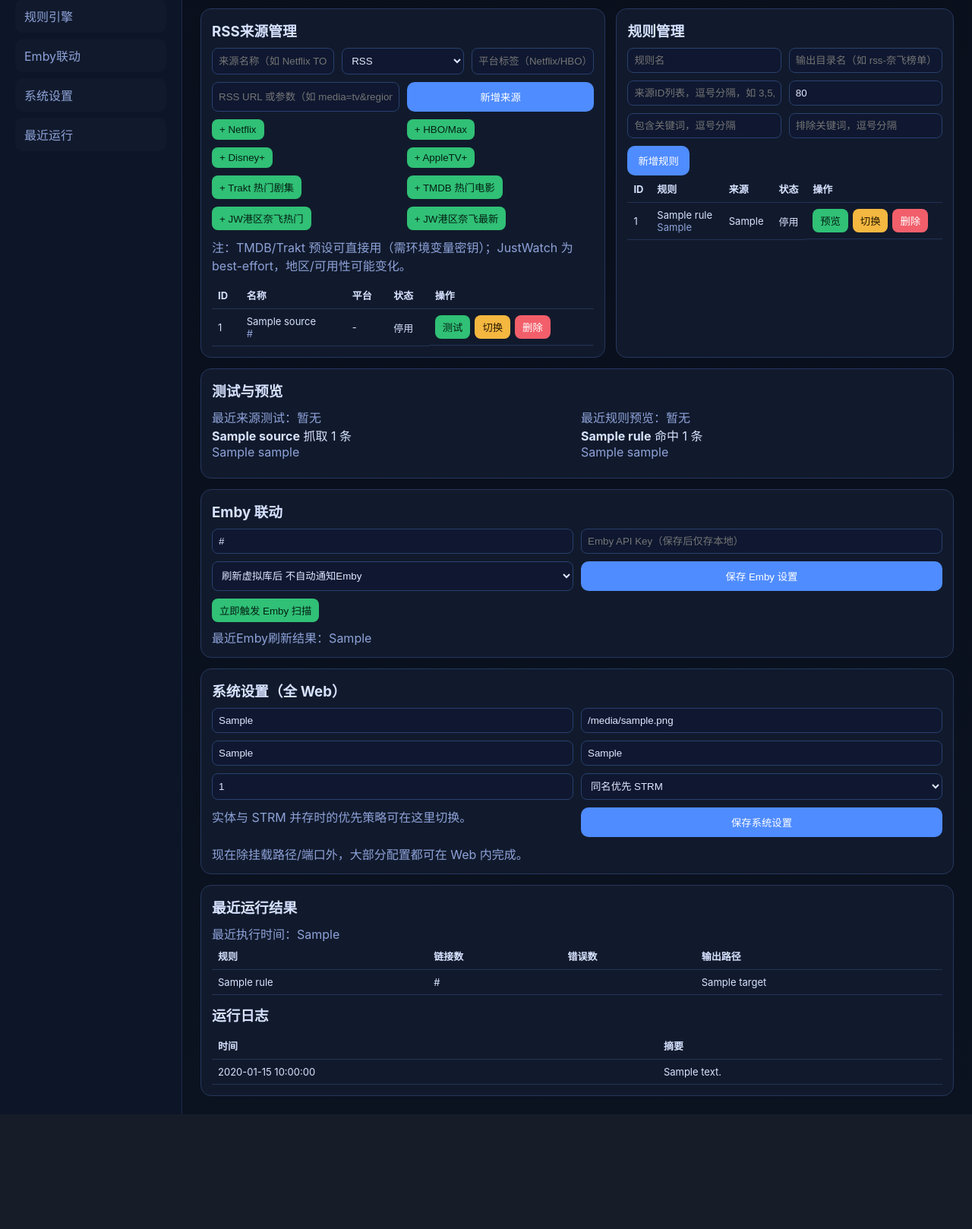
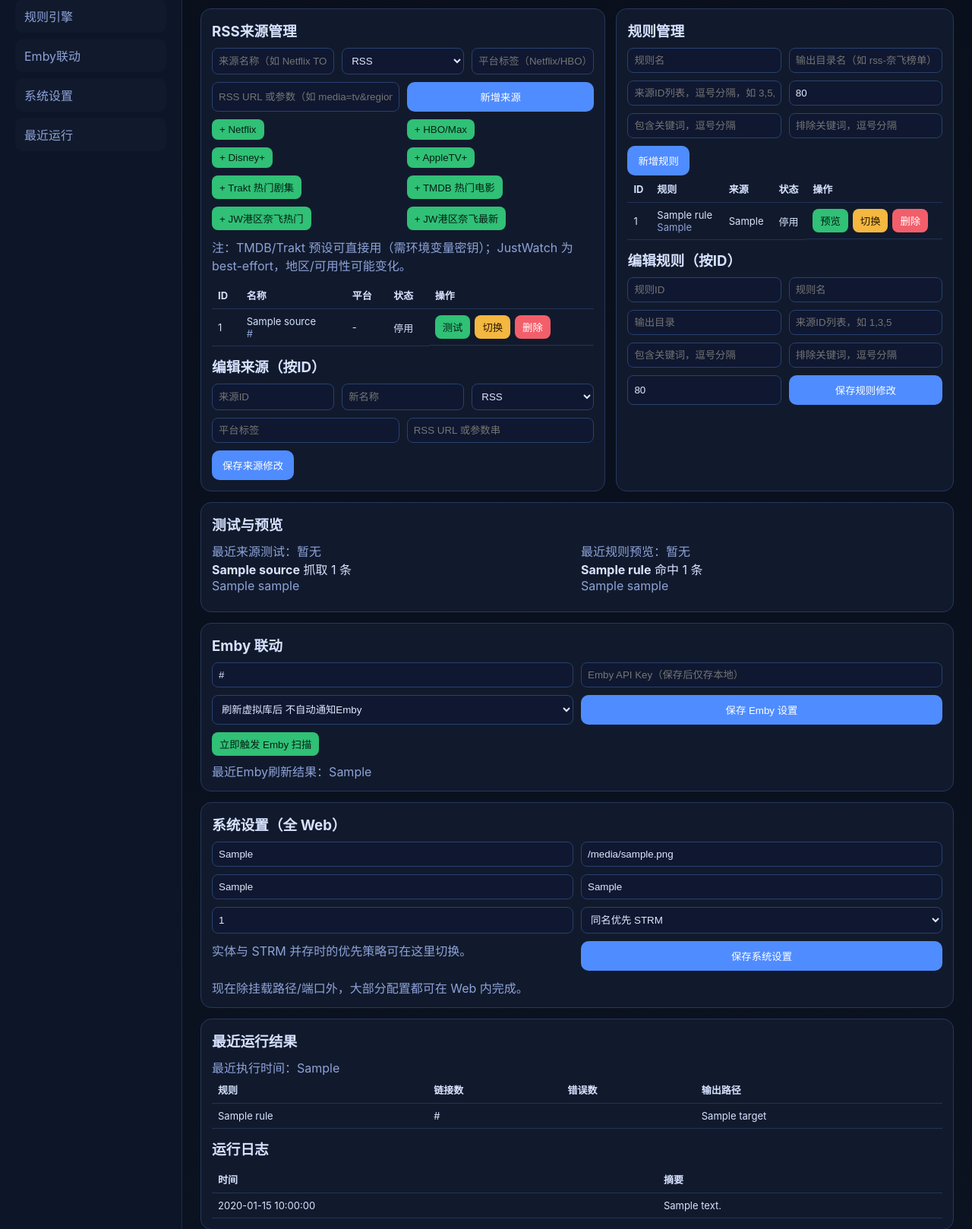
Before and after one commit to xiaoayuan/emby-rss-virtual, a FastAPI app: template app/templates/index.html in a window 1280 px wide. Shown: the part 189-1807 px from the top of the page at 76% size. Before the commit the page ends 1656 px from the top, so only its background shows below. Run offline with FastAPI, Linux system fonts and the light colour scheme; the template is opened without the code that fills it: most values are stand-ins (such as "Sample title", 1, 10 or a date in 2020); parts of the project's set-up code (start-up, migrations or seed data) failed here and were passed over.

Commit message:
Add edit support for sources and rules

```diff
--- a/app/main.py
+++ b/app/main.py
@@ -16,10 +16,12 @@ from .db import (
     create_source,
     toggle_source,
     delete_source,
+    update_source,
     list_rules,
     create_rule,
     toggle_rule,
     delete_rule,
+    update_rule,
     get_setting,
     set_setting,
     append_run_log,
@@ -276,6 +278,19 @@ def source_delete(source_id: int):
     return RedirectResponse(url="/", status_code=303)
 
 
+@app.post("/sources/{source_id}/update")
+def source_update(
+    source_id: int,
+    name: str = Form(...),
+    kind: str = Form("rss"),
+    rss_url: str = Form(""),
+    platform: str = Form(""),
+):
+    update_source(source_id, name, kind, rss_url, platform)
+    append_run_log(f"source updated: {source_id}")
+    return RedirectResponse(url="/", status_code=303)
+
+
 @app.post("/rules")
 def add_rule(
     name: str = Form(...),
@@ -298,6 +313,21 @@ def rule_toggle(rule_id: int):
 @app.post("/rules/{rule_id}/delete")
 def rule_delete(rule_id: int):
     delete_rule(rule_id)
+    return RedirectResponse(url="/", status_code=303)
+
+
+@app.post("/rules/{rule_id}/update")
+def rule_update(
+    rule_id: int,
+    name: str = Form(...),
+    target_subdir: str = Form(...),
+    source_ids: str = Form(...),
+    include_keywords: str = Form(""),
+    exclude_keywords: str = Form(""),
+    max_items: int = Form(100),
+):
+    update_rule(rule_id, name, target_subdir, source_ids, include_keywords, exclude_keywords, max_items)
+    append_run_log(f"rule updated: {rule_id}")
     return RedirectResponse(url="/", status_code=303)
 
 
--- a/app/templates/index.html
+++ b/app/templates/index.html
@@ -110,6 +110,25 @@
           {% endfor %}
           </tbody>
         </table>
+
+        <h3 style="margin-top:12px">编辑来源（按ID）</h3>
+        <form method="post" onsubmit="this.action='/sources/'+this.source_id.value+'/update'">
+          <div class="row3">
+            <input name="source_id" placeholder="来源ID" required />
+            <input name="name" placeholder="新名称" required />
+            <select name="kind">
+              <option value="rss">RSS</option>
+              <option value="tmdb">TMDB</option>
+              <option value="trakt">Trakt</option>
+              <option value="justwatch">JustWatch</option>
+            </select>
+          </div>
+          <div class="row">
+            <input name="platform" placeholder="平台标签" />
+            <input name="rss_url" placeholder="RSS URL 或参数串" />
+          </div>
+          <button class="btn" type="submit">保存来源修改</button>
+        </form>
       </div>
 
       <div class="panel" id="rules">
@@ -139,6 +158,26 @@
           {% endfor %}
           </tbody>
         </table>
+
+        <h3 style="margin-top:12px">编辑规则（按ID）</h3>
+        <form method="post" onsubmit="this.action='/rules/'+this.rule_id.value+'/update'">
+          <div class="row">
+            <input name="rule_id" placeholder="规则ID" required />
+            <input name="name" placeholder="规则名" required />
+          </div>
+          <div class="row">
+            <input name="target_subdir" placeholder="输出目录" required />
+            <input name="source_ids" placeholder="来源ID列表，如 1,3,5" required />
+          </div>
+          <div class="row">
+            <input name="include_keywords" placeholder="包含关键词，逗号分隔" />
+            <input name="exclude_keywords" placeholder="排除关键词，逗号分隔" />
+          </div>
+          <div class="row">
+            <input name="max_items" type="number" min="1" value="80" />
+            <button class="btn" type="submit">保存规则修改</button>
+          </div>
+        </form>
       </div>
     </section>
 
```
Also changed, not shown: app/db.py (+16 -0 lines).
